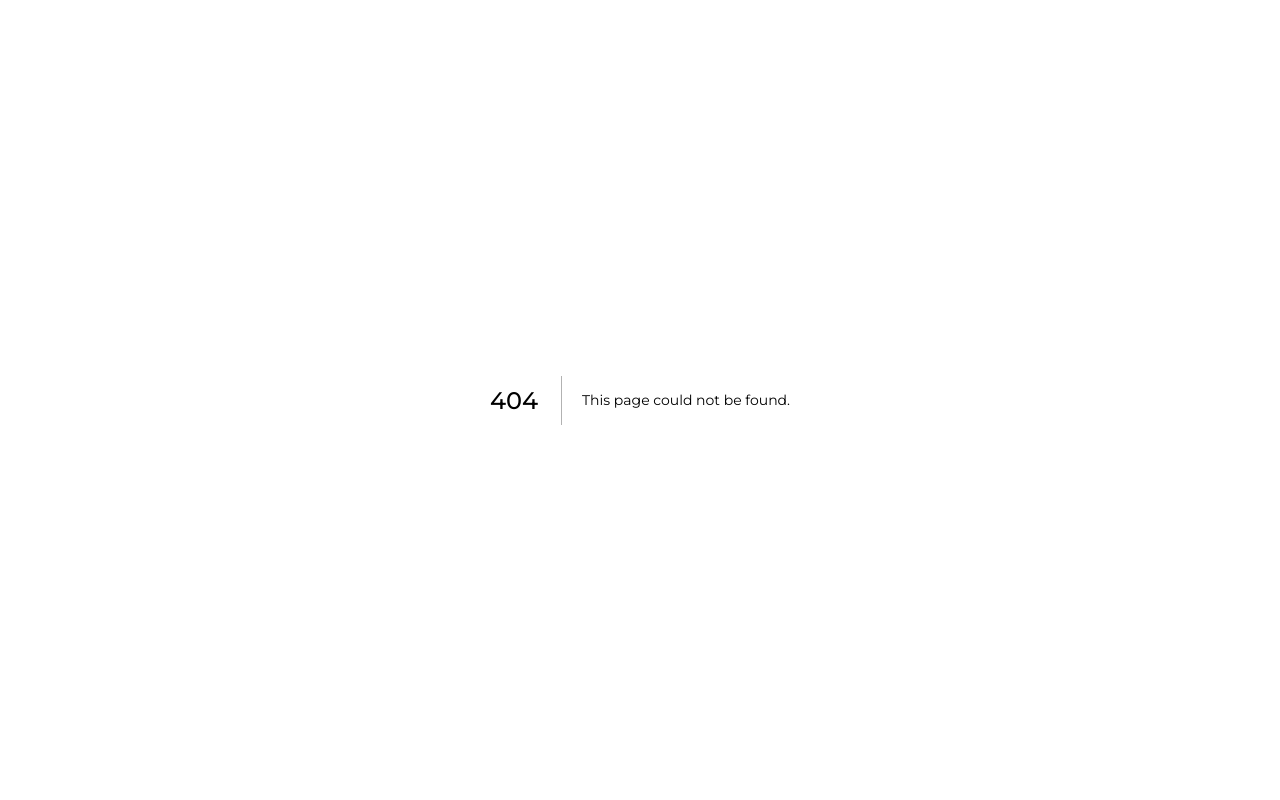
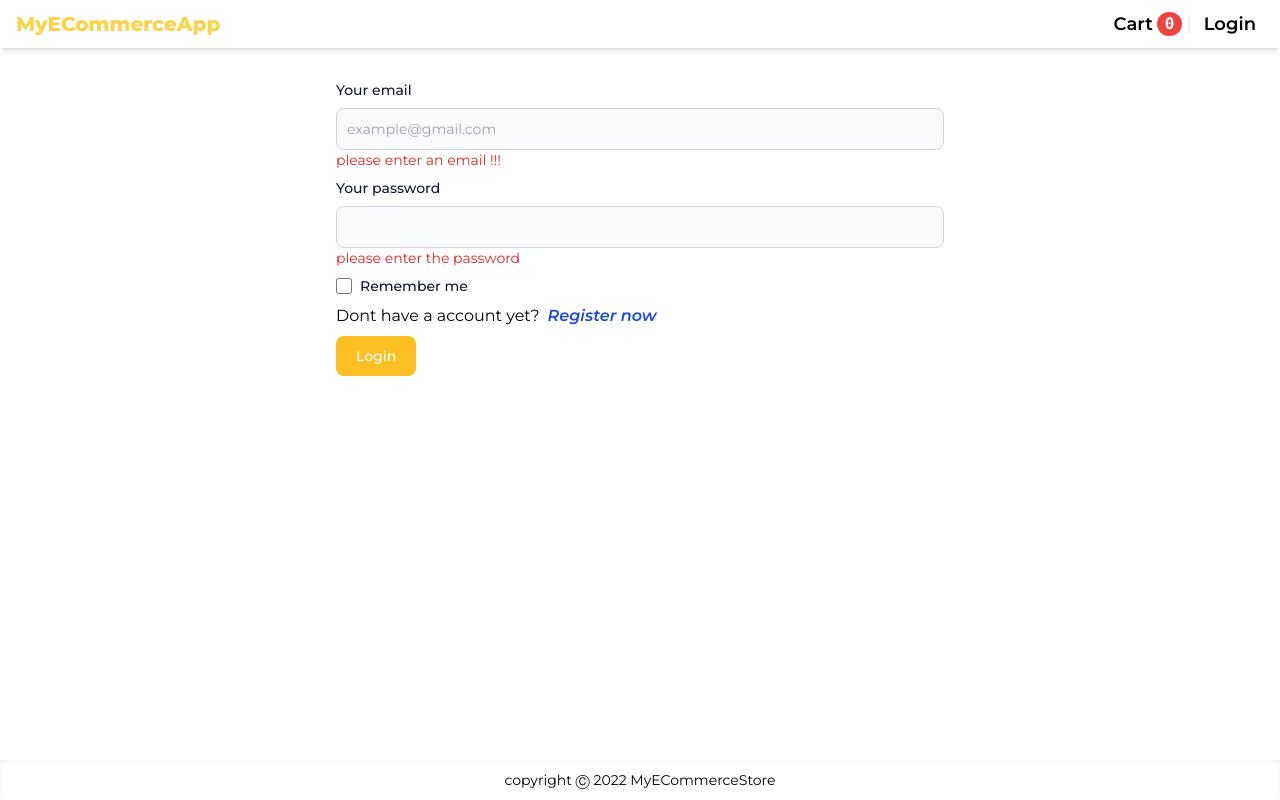
Before and after one commit to soft-engg/my-ecommerce-store, a Next.js app: page /login in a window 1280 px wide. Before the commit this address had no page. Built offline with nearby package versions, Linux system fonts and the light colour scheme.

Commit message:
add login page and changes in cart,product screen

```diff
--- a/pages/cart.jsx
+++ b/pages/cart.jsx
@@ -3,18 +3,25 @@ import ItemInCart from '../components/ItemInCart';
 import { useSelector } from 'react-redux';
 import Link from 'next/link';
 import dynamic from 'next/dynamic';
+import { useEffect, useState } from 'react';
+import { useRouter } from 'next/router';
 function Cart() {
-  const items = useSelector((state) => state.cart.cart);
+  const itemsInCart = useSelector((state) => state.cart.cart);
+  const [quantity, setQuantity] = useState(0);
+  const [subTotal, setSubtotal] = useState(0);
+  const router = useRouter();
+  useEffect(() => {
+    setQuantity(itemsInCart.reduce((i, c) => (i += c.quantity), 0));
+    setSubtotal(itemsInCart.reduce((i, c) => (i += c.quantity * c.price), 0));
+  }, [itemsInCart]);
 
-  const quantity =
-    items.length > 1 ? items.reduce((i, c) => (i += c.quantity), 0) : 0;
-  const subTotal =
-    items.length > 1
-      ? items.reduce((i, c) => (i += c.quantity * c.price), 0)
-      : 0;
+  function checkoutHandler() {
+    router.push('login?redirect=/shipping');
+  }
+
   return (
     <Layout title="Cart ">
-      <div>
+      <main>
         <div className="flex flex-col pl-1">
           <Link href={'/'}>
             <div className="p-1 font-bold rounded hover:text-gray-500 hover:ring-amber-300 hover:ring-1 mb-2  text-gray-500 border w-fit tracking-tighter  hover:text-blue-600 active:text-blue-700">
@@ -26,7 +33,7 @@ function Cart() {
           </h1>
         </div>
         {/* this is div for cart and  subtotal div */}
-        <div className="flex flex-col items-center md:flex-row w-full">
+        <div className="flex flex-col itemsInCart-center md:flex-row w-full">
           <div className="flex flex-grow flex-col w-full p-1">
             <div className="flex pb-2 font-semibold mr-2 border-b-2 border-gray-300 ">
               <h2 className="w-2/5 ">Item</h2>
@@ -34,8 +41,8 @@ function Cart() {
               <h2 className="w-1/5 text-center">Price</h2>
               <h2 className="w-1/5 text-center">Action</h2>
             </div>
-            {items.length > 0 ? (
-              items.map((item) => (
+            {itemsInCart.length > 0 ? (
+              itemsInCart.map((item) => (
                 <ItemInCart key={item.name} item={item}></ItemInCart>
               ))
             ) : (
@@ -50,12 +57,15 @@ function Cart() {
               Subtotal ( {quantity} ) :
               <span className="tex-lg font-bold pl-1 "> $ {subTotal}</span>
             </div>
-            <button className="bg-amber-400 py-1 px-2 rounded hover:bg-amber-500 active:bg-amber-600">
+            <button
+              onClick={checkoutHandler}
+              className="bg-amber-400 py-1 px-2 rounded hover:bg-amber-500 active:bg-amber-600"
+            >
               Check Out
             </button>
           </div>
         </div>
-      </div>
+      </main>
     </Layout>
   );
 }
--- /dev/null
+++ b/pages/login.jsx
@@ -0,0 +1,112 @@
+import Link from 'next/link';
+import { useState } from 'react';
+import Layout from '../components/layout';
+
+export default function Login() {
+  const [email, setEmail] = useState('');
+  const [password, setPassword] = useState('');
+
+  function loginHandler(e) {
+    e.preventDefault();
+    const pattern = new RegExp(
+      "[a-z0-9!#$%&'*+/=?^_`{|}~-]+(?:.[a-z0-9!#$%&'*+/=?^_`{|}~-]+)*@(?:[a-z0-9](?:[a-z0-9-]*[a-z0-9])?.)+[a-z0-9](?:[a-z0-9-]*[a-z0-9])?"
+    );
+    pattern.test(email)
+      ? password.length > 6
+        ? console.log(email, password)
+        : alert('Enter the valid password')
+      : console.log('enter the valid email');
+  }
+  return (
+    <Layout title={'Login'}>
+      <form
+        className="p-4 md:w-1/2 md:m-auto"
+        onSubmit={(e) => loginHandler(e)}
+      >
+        <div class="mb-2">
+          <label
+            for="email"
+            class="block mb-2 text-sm font-medium text-gray-900 dark:text-gray-300"
+          >
+            Your email
+          </label>
+          <input
+            type="email"
+            id="email"
+            pattern="[a-z0-9!#$%&'*+/=?^_`{|}~-]+(?:\.[a-z0-9!#$%&'*+/=?^_`{|}~-]+)*@(?:[a-z0-9](?:[a-z0-9-]*[a-z0-9])?\.)+[a-z0-9](?:[a-z0-9-]*[a-z0-9])?"
+            value={email}
+            onChange={(e) => setEmail(e.target.value)}
+            className=" peer bg-gray-50 border border-gray-300 text-gray-900 text-sm rounded-lg focus:ring-amber-500 focus:border-amber-500 block w-full p-2.5 dark:bg-gray-400 dark:border-gray-600 dark:placeholder-gray-400 dark:text-white dark:focus:ring-amber-500 dark:focus:border-amber-500"
+            placeholder="example@gmail.com"
+            required
+          />
+          {email === '' ? (
+            <p className="text-red-600 text-sm peer-valid:invisible peer-invalid:visible">
+              please enter an email !!!
+            </p>
+          ) : (
+            <p className="text-red-600 text-sm peer-valid:invisible peer-invalid:visible">
+              enter a valid email !!!
+            </p>
+          )}
+        </div>
+        <div class="mb-2">
+          <label
+            for="password"
+            class="block mb-2 text-sm font-medium text-gray-900 dark:text-gray-300"
+          >
+            Your password
+          </label>
+          <input
+            type="password"
+            id="password"
+            value={password}
+            onChange={(e) => setPassword(e.target.value)}
+            class="peer bg-gray-50 font-bold border border-gray-300 text-gray-900 text-sm rounded-lg focus:ring-amber-500 focus:border-amber-500 block w-full p-2.5 dark:bg-gray-400 dark:border-gray-600 dark:placeholder-gray-400 dark:text-white dark:focus:ring-amber-500 dark:focus:border-amber-500"
+            required
+          />
+          {password === '' ? (
+            <div className="text-red-600 text-sm">
+              please enter the password
+            </div>
+          ) : password.length < 6 ? (
+            <p className="text-red-600 text-sm">
+              password must be of six characters
+            </p>
+          ) : null}
+        </div>
+        <div class="flex items-start mb-2">
+          <div class="flex items-center h-5">
+            <input
+              id="remember"
+              type="checkbox"
+              value=""
+              class="w-4 h-4 accent-amber-400 bg-gray-50 rounded border border-gray-300 focus:ring-3 focus:ring-amber-300 dark:bg-gray-400 dark:border-gray-600 dark:focus:ring-amber-600 dark:ring-offset-gray-500"
+              required
+            />
+          </div>
+          <label
+            for="remember"
+            class="ml-2 text-sm font-medium   text-gray-900 dark:text-gray-300"
+          >
+            Remember me
+          </label>
+        </div>
+        <p className="mb-2 ">
+          Dont have a account yet?
+          <Link href={'/register'}>
+            <a className="text-blue-700 ml-2 italic font-semibold hover:underline">
+              Register now
+            </a>
+          </Link>
+        </p>
+        <button
+          type="submit"
+          class="text-white font-bold bg-amber-400 hover:bg-amber-500 focus:ring-4 focus:outline-none focus:ring-amber-300 font-medium rounded-lg text-sm w-full sm:w-auto px-5 py-2.5 text-center dark:bg-amber-600 dark:hover:bg-amber-400 dark:focus:ring-amber-500"
+        >
+          Login
+        </button>
+      </form>
+    </Layout>
+  );
+}
--- a/pages/product/[slug].jsx
+++ b/pages/product/[slug].jsx
@@ -27,12 +27,14 @@ export default function ProductScreen() {
       ? alert(`sorry ${existItem.name} is not available`)
       : dispatch(AddToCart({ ...product, quantity: quantity }));
   }
+
   // if the product not exist then return this
   if (!product) return <div>product not found</div>;
+
   //else return this
   return (
     <Layout title={product.name}>
-      <div className="p-1 font-bold rounded hover:text-gray-500 hover:ring-amber-300 hover:ring-1 mb-2  text-gray-500 border w-fit tracking-tighter  hover:text-blue-600 active:text-blue-700">
+      <div className="p-1 font-bold rounded hover:text-gray-500 hover:ring-amber-300 hover:ring-1 mb-2  text-gray-500 border w-fit tracking-tighter  hover:text-gray-600 active:text-gray-800">
         <Link href="/"> Back to products</Link>
       </div>
       <div className="grid md:grid-cols-4 md:gap-3">
```
